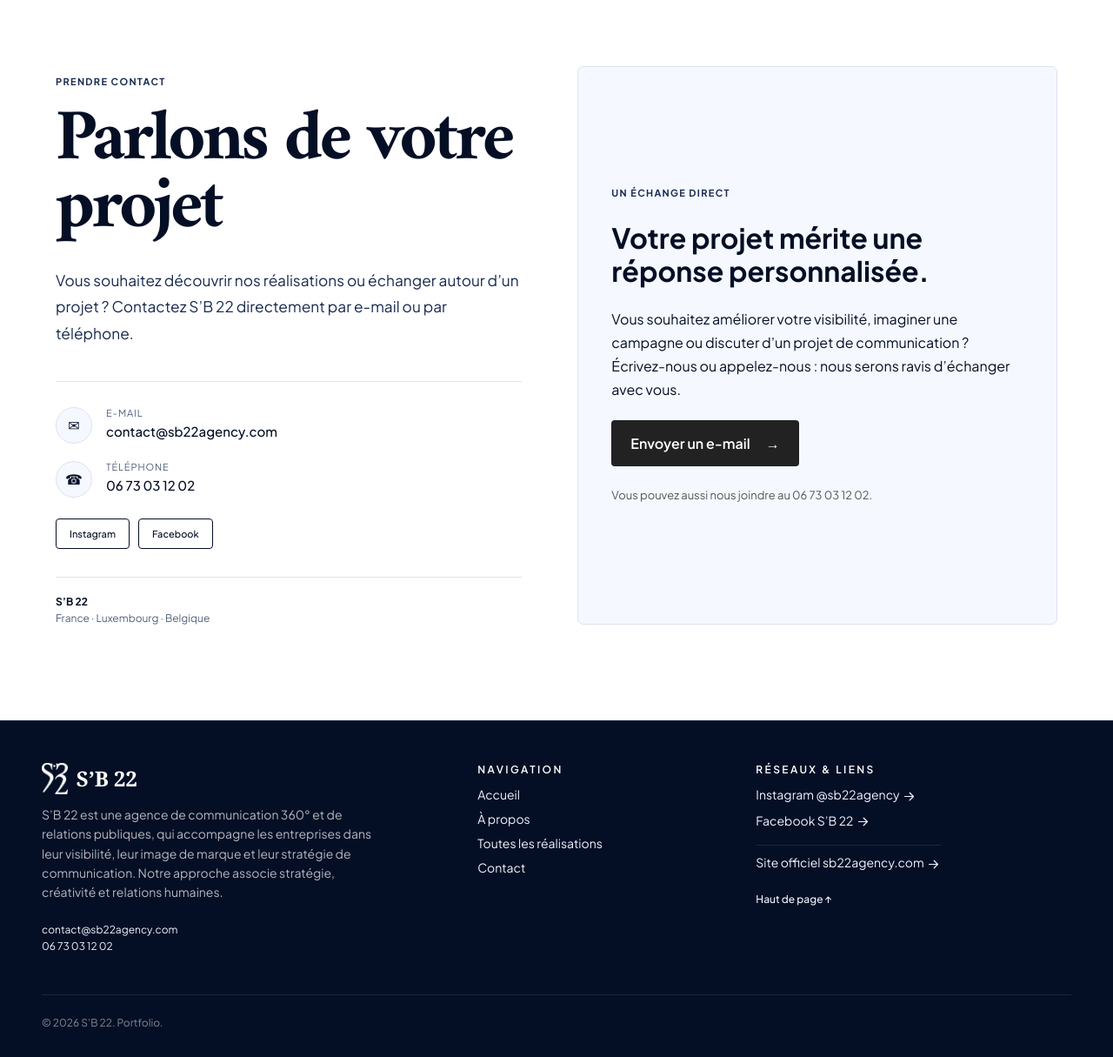
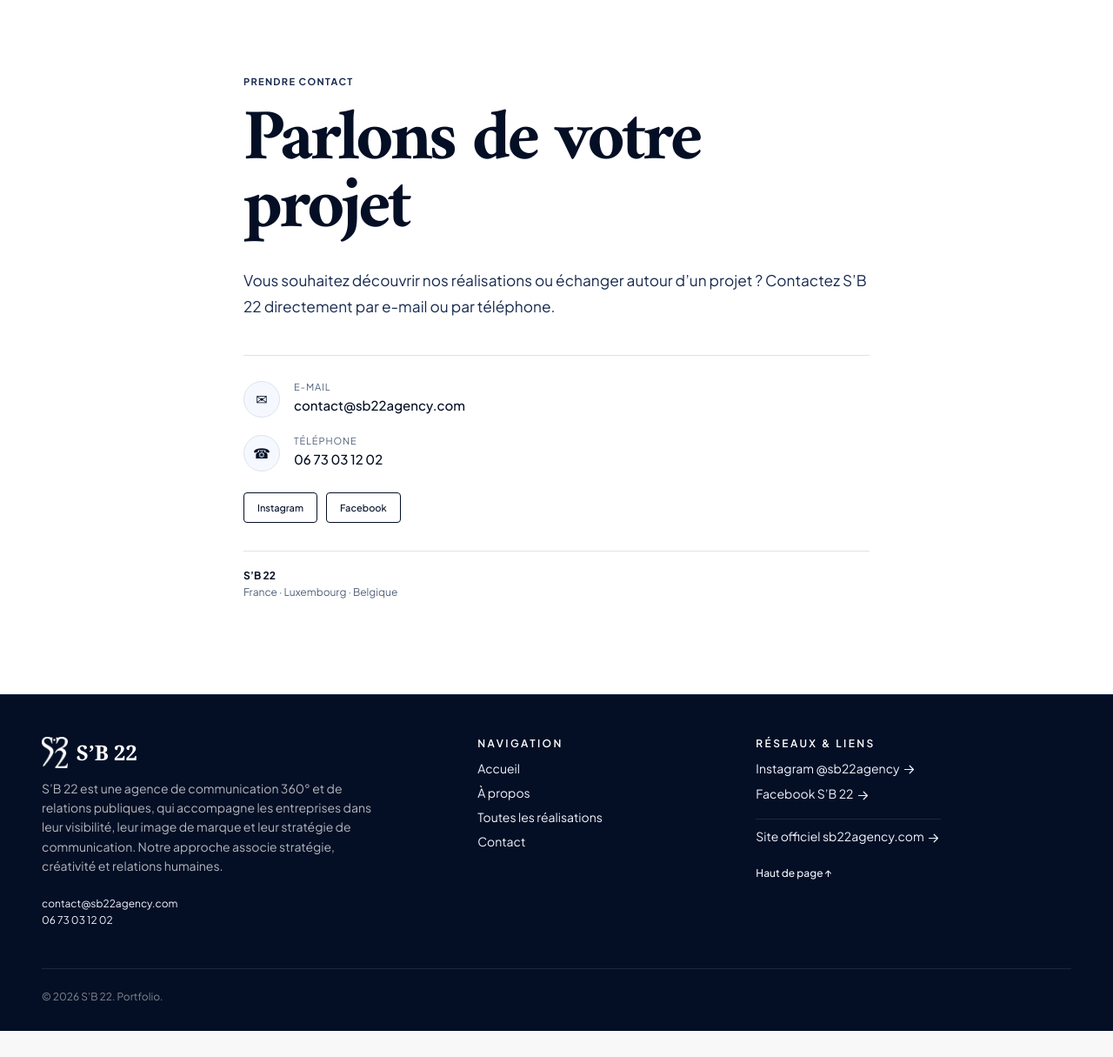
Before and after one commit to XJaooX/SB22-Portfolio-PHP, a PHP site: page /maquettes/version-b/pages/contact/contact.php in a window 1280 px wide. Shown: the part 72-1287 px from the top of the page at 87% size. After the commit the page ends 1257 px from the top, so only its background shows below. Run offline with PHP 8.4, Linux system fonts and the light colour scheme.

Commit message:
Keep Contact page strictly to requested professional details

```diff
--- a/maquettes/version-b/assets/css/feedback-final.css
+++ b/maquettes/version-b/assets/css/feedback-final.css
@@ -256,19 +256,14 @@
     }
 }
 
-/* Corrections finales : présentation des services et contact sans formulaire fictif. */
-.sb22-home-services{color:#dedede; font-size:11px; line-height:1.5; margin:6px 0 0; font-weight:600;}
-.sb22-contact-direct{display:flex;flex-direction:column;justify-content:center;gap:22px;min-height:340px}
-.sb22-contact-direct h2{font-size:clamp(22px,2.5vw,37px);line-height:1.2;margin:0}
-.sb22-contact-direct p{line-height:1.7;margin:0;max-width:45ch}
-.sb22-contact-direct-action{display:inline-flex;align-items:center;justify-content:space-between;gap:18px;padding:16px 22px;background:#222;color:white;text-decoration:none;border-radius:4px;width:fit-content;font-weight:600}
-.sb22-contact-direct-action:hover,.sb22-contact-direct-action:focus-visible{background:#444;color:#fff}
-.sb22-contact-direct-note{font-size:13px;color:#555}
-@media(max-width:850px){.sb22-contact-direct{min-height:unset;padding:26px 0}.sb22-home-services{font-size:10px}}
-
-/* Ensure selection label and link remain readable on the navy background. */
+/* La page Contact présente uniquement les coordonnées professionnelles et les réseaux. */
+.contact-page .contact-section{grid-template-columns:minmax(0,720px);justify-content:center}
+.contact-page .contact-left{width:100%}
+.sb22-home-services{color:#dedede;font-size:11px;line-height:1.5;margin:6px 0 0;font-weight:600}
+@media(max-width:850px){.sb22-home-services{font-size:10px}}
+/* Lien de la sélection vers toutes les réalisations, lisible sur fond foncé. */
 .portfolio-immersive .sb22-home .pr-rail-label,
 .portfolio-immersive .sb22-home .pr-rail-label span,
-.portfolio-immersive .sb22-home .pr-rail-label a {color:#dce4f1 !important;opacity:1 !important;}
-.portfolio-immersive .sb22-home .pr-rail-label a{text-decoration:underline;text-underline-offset:3px;}
-.portfolio-immersive .sb22-home .pr-rail-label a:hover{color:#fff !important;}
+.portfolio-immersive .sb22-home .pr-rail-label a{color:#dce4f1!important;opacity:1!important}
+.portfolio-immersive .sb22-home .pr-rail-label a{text-decoration:underline;text-underline-offset:3px}
+.portfolio-immersive .sb22-home .pr-rail-label a:hover{color:#fff!important}
--- a/maquettes/version-b/pages/contact/contact.php
+++ b/maquettes/version-b/pages/contact/contact.php
@@ -27,13 +27,6 @@ require __DIR__ . '/../../includes/navbar.php';
             </div>
             <div class="contact-bottom-text"><strong>S’B 22</strong><p>France · Luxembourg · Belgique</p></div>
         </div>
-        <div class="contact-form-box sb22-contact-direct">
-            <p class="eyebrow">Un échange direct</p>
-            <h2>Votre projet mérite une réponse personnalisée.</h2>
-            <p>Vous souhaitez améliorer votre visibilité, imaginer une campagne ou discuter d’un projet de communication ? Écrivez-nous ou appelez-nous : nous serons ravis d’échanger avec vous.</p>
-            <a class="sb22-contact-direct-action" href="mailto:contact@sb22agency.com?subject=Demande%20de%20contact%20-%20S%27B%2022">Envoyer un e-mail <span aria-hidden="true">→</span></a>
-            <p class="sb22-contact-direct-note">Vous pouvez aussi nous joindre au <a href="tel:+33673031202">06 73 03 12 02</a>.</p>
-        </div>
     </section>
 </main>
 <?php require __DIR__ . '/../../includes/footer.php'; ?>
```
